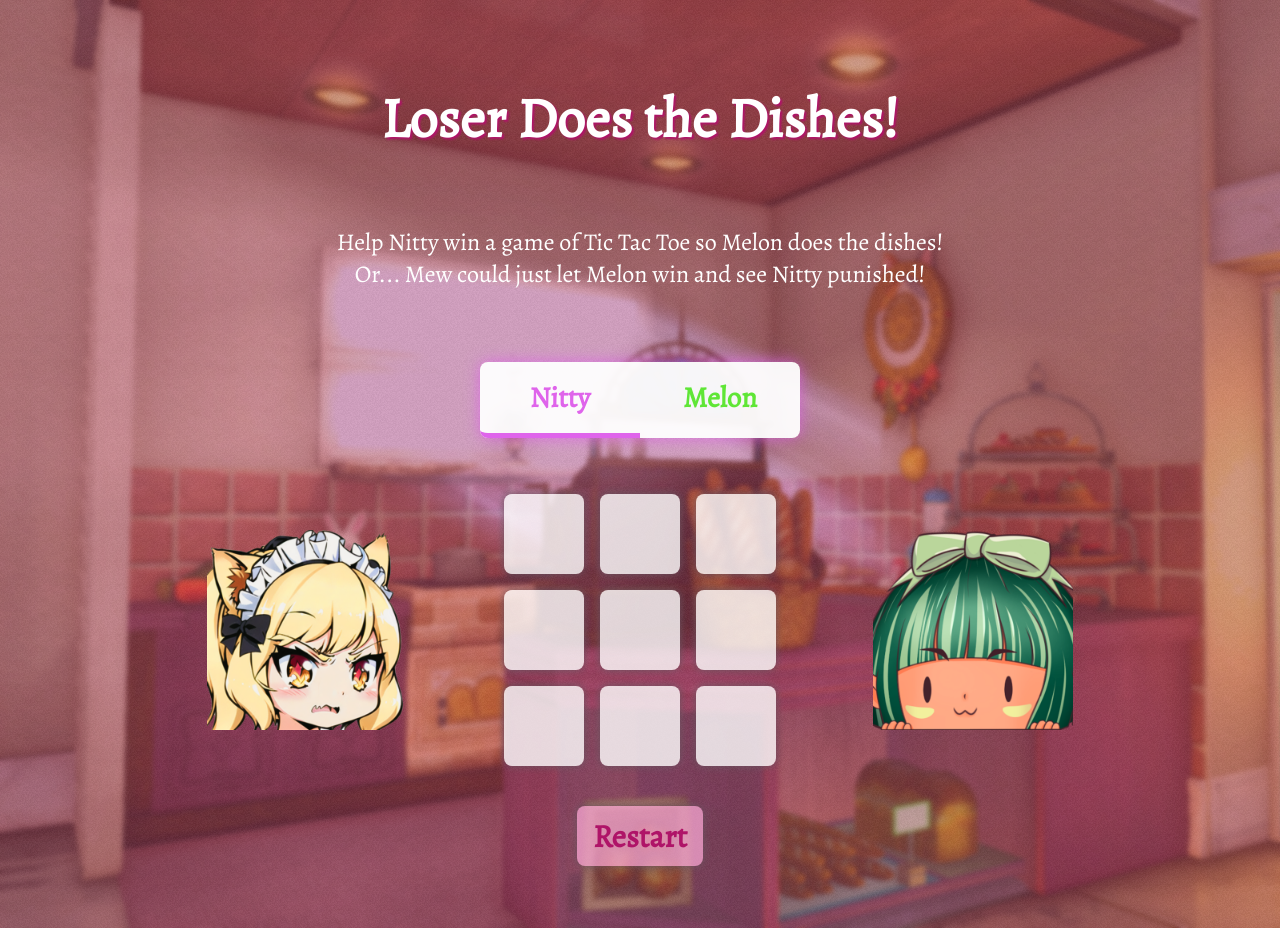
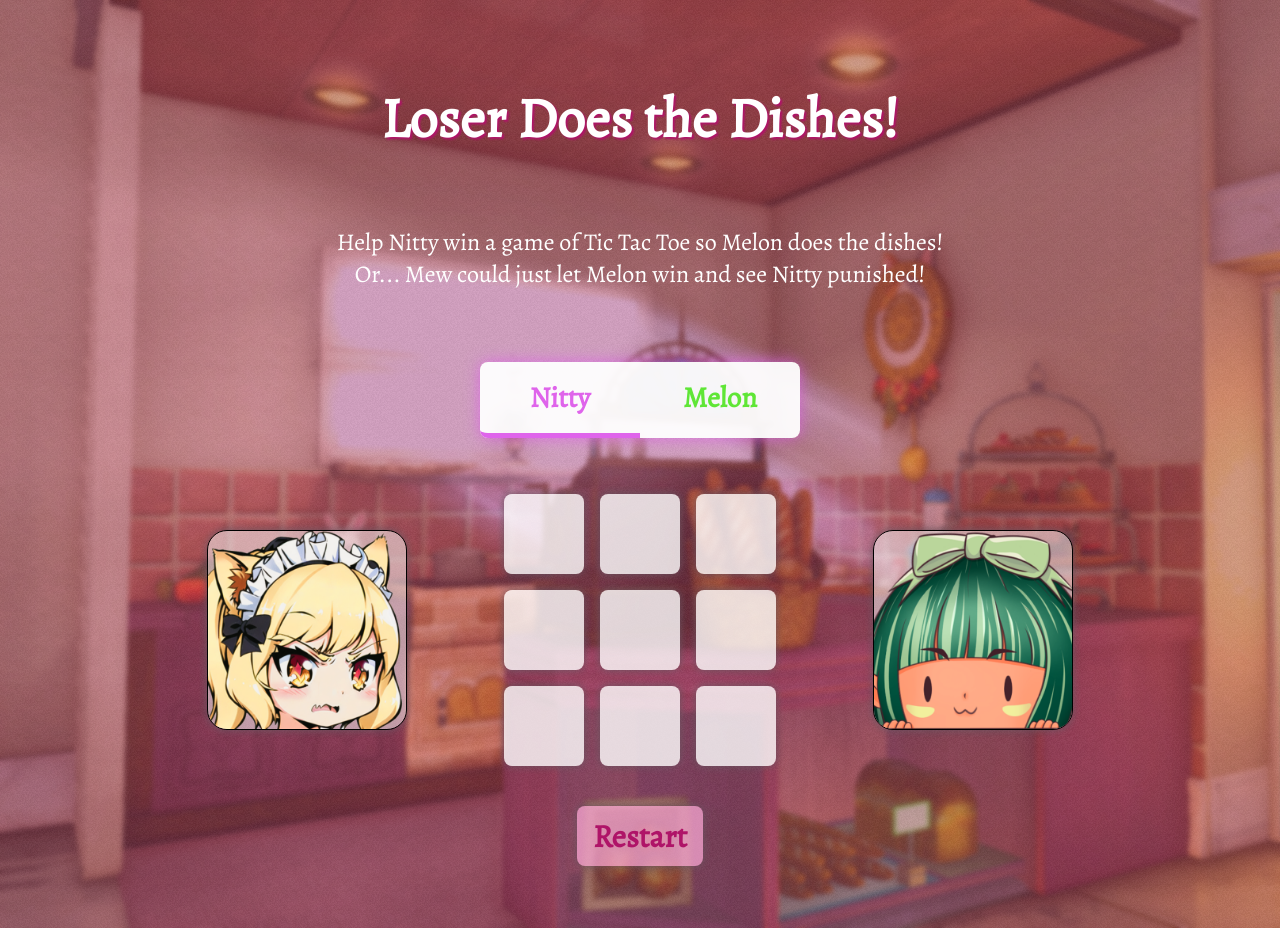
Before and after one commit to learn-academy-2023-hotel/tic-tac-toe-tic-tac-toe-jdpinkard, a React (Create React App) app: page / in a window 1280 px wide. Built offline with nearby package versions, Linux system fonts and the light colour scheme; a web font is replaced by a local one.

Commit message:
corrected an error

```diff
--- a/src/components/Board/Board.css
+++ b/src/components/Board/Board.css
@@ -5,7 +5,7 @@
     justify-content: space-evenly;
 }
 
-.vs-image-nitty .vs-image-melon {
+.vs-image-nitty {
     background-color: rgba(255, 255, 255, 0.5);
     border: 1px solid black;
     border-radius: 10%;
@@ -16,6 +16,13 @@
     background-color: rgba(255, 255, 255, 0.8);
     box-shadow: 0px 0px 30px rgba(223, 100, 235, 0.8);
 
+}
+
+.vs-image-melon {
+    background-color: rgba(255, 255, 255, 0.5);
+    border: 1px solid black;
+    border-radius: 10%;
+    box-shadow: 0px 0px 8px rgb(107, 85, 98);
 }
 
 .vs-image-melon:hover {
```
